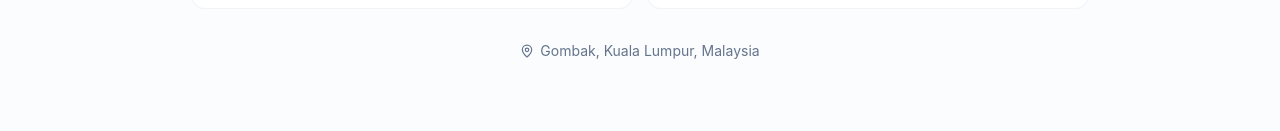
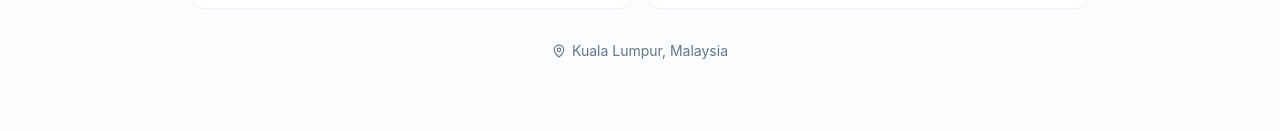
Before and after one commit to faizkhairi/faizkhairi.github.io, a React (Vite) app: page / in a window 1280 px wide. Shown: the part 8429-8560 px from the top of the page. Built offline with nearby package versions, Linux system fonts and the light colour scheme.

Commit message:
docs: show location as Kuala Lumpur

```diff
--- a/src/data/portfolio.ts
+++ b/src/data/portfolio.ts
@@ -8,7 +8,7 @@ export const profile = {
     "Integrating AI into products",
     "Leading CI/CD and releases",
   ],
-  location: "Gombak, Kuala Lumpur, Malaysia",
+  location: "Kuala Lumpur, Malaysia",
   email: "ifaizkhairi@gmail.com",
   github: "https://github.com/faizkhairi",
   linkedin: "https://www.linkedin.com/in/faizkhairi",
```
Also changed, not shown: 1 other file (tests, documents, lock files or other folders).
